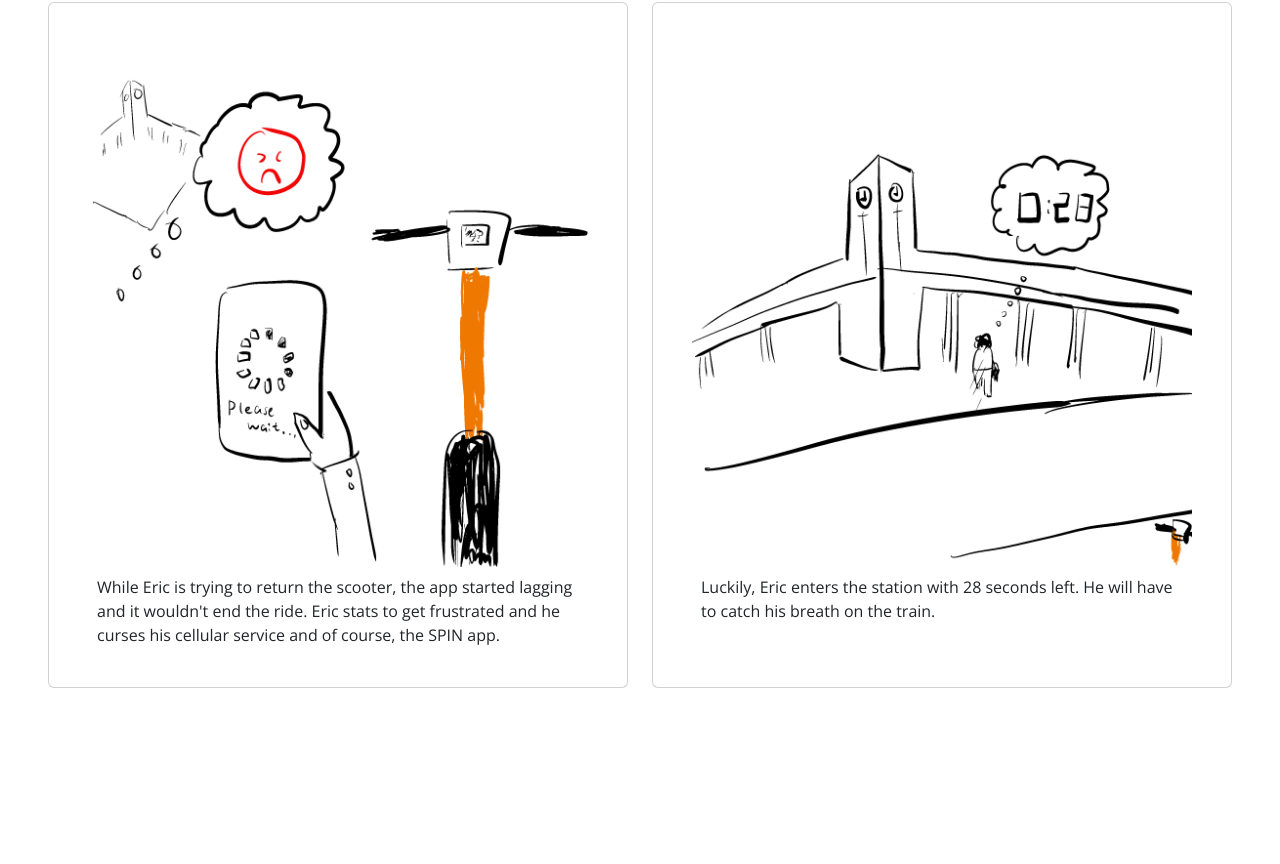
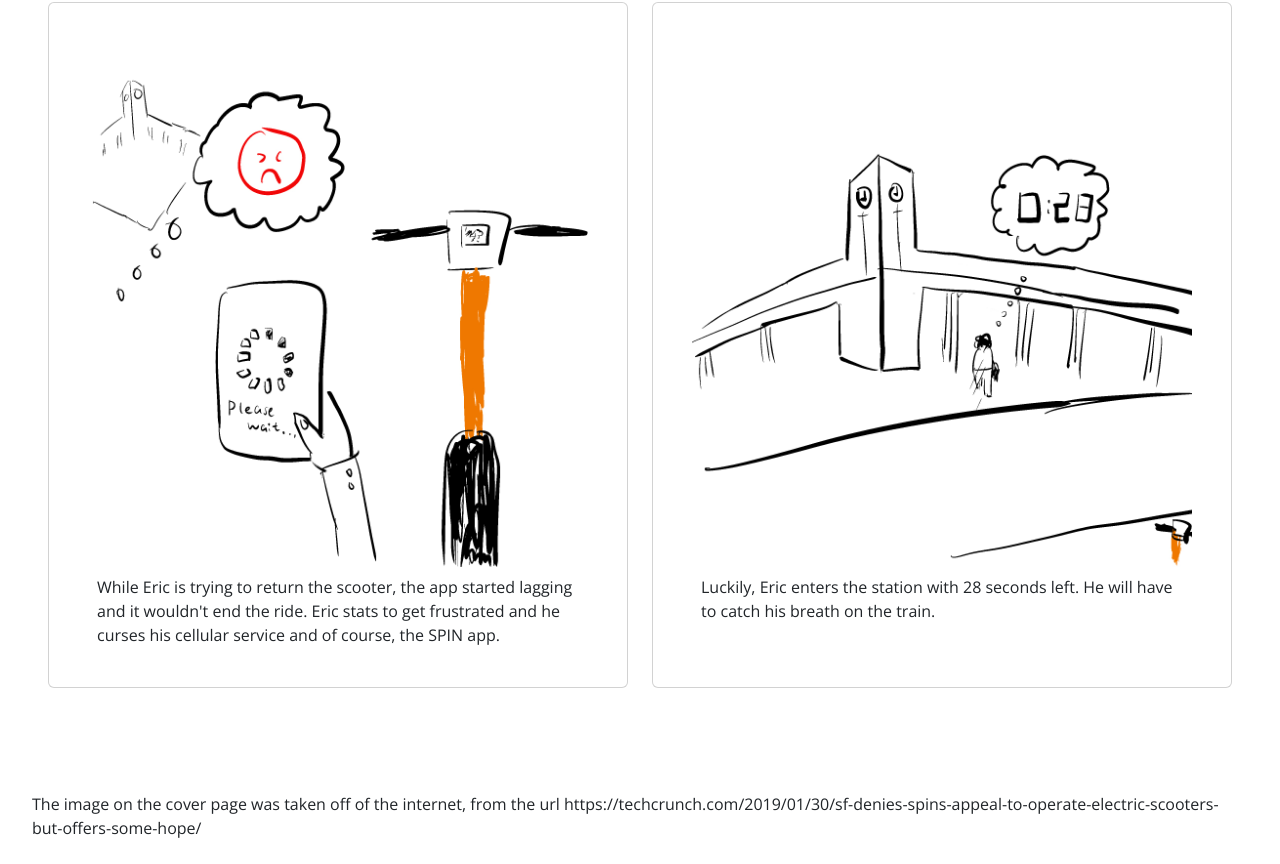
Before and after one commit to lonelypenguin930/Persona, a plain HTML site: page index.html in a window 1280 px wide. Shown: the part 7177-8041 px from the top of the page. Before the commit the page ends 7961 px from the top, so only its background shows below. Drawn offline with Linux system fonts and the light colour scheme; files whose address does not match are found by name.

Commit message:
citation

```diff
--- a/index.html
+++ b/index.html
@@ -244,5 +244,7 @@
             </div>
         </div>
     </div>
+
+    <p>The image on the cover page was taken off of the internet, from the url https://techcrunch.com/2019/01/30/sf-denies-spins-appeal-to-operate-electric-scooters-but-offers-some-hope/</p>
 </body>
 </html>
```
